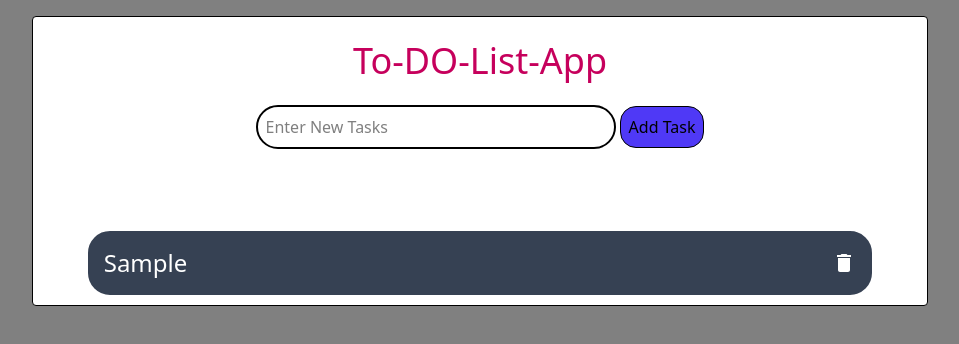
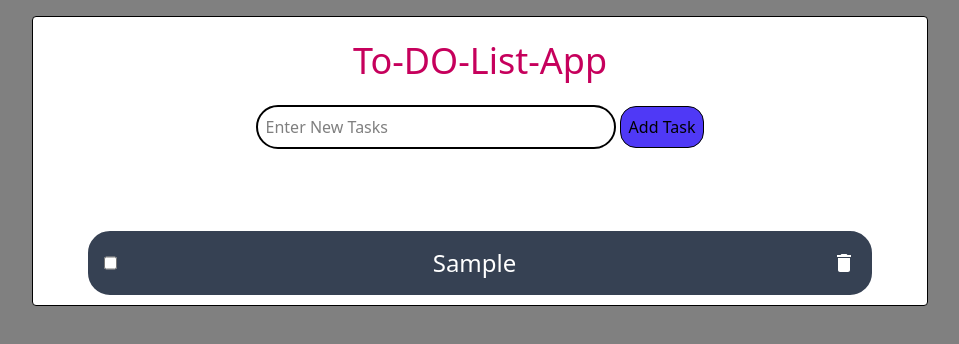
Before and after one commit to Elias-Takle/Todo-List-With-React, a React (Vite) app: page / in a window 1280 px wide. Both pictures are taken after typing "Sample" into the empty fields and a click on the button "Add Task". Shown: the top 344 px of the page, without its empty margins (160-1119 px from the left). Built offline with nearby package versions, Linux system fonts and the light colour scheme.

Commit message:
check box is added

```diff
--- a/src/components/TodoList.jsx
+++ b/src/components/TodoList.jsx
@@ -1,9 +1,16 @@
 import React from "react";
-import { useState } from "react";
+import { useState, useEffect } from "react";
 import { MdDelete } from "react-icons/md";
 function TodoList() {
-  const [tasks, setTasks] = useState([]);
+  const [tasks, setTasks] = useState(() => {
+    const savedTasks = localStorage.getItem("tasks");
+    return savedTasks ? JSON.parse(savedTasks) : [];
+  });
   const [newTask, setNewTask] = useState("");
+  useEffect(() => {
+    localStorage.setItem("tasks", JSON.stringify(tasks));
+  }, [tasks]);
+
   function addTask() {
     if (newTask.trim() !== "") {
       setTasks([...tasks, { text: newTask, completed: false }]);
@@ -12,6 +19,13 @@ function TodoList() {
   }
   const deleteTask = (index) => {
     setTasks(tasks.filter((_, i) => i !== index));
+  };
+  const toggleComplete = (index) => {
+    setTasks(
+      tasks.map((task, i) =>
+        i === index ? { ...task, completed: !task.completed } : task
+      )
+    );
   };
   return (
     <div className="bg-white w-[70%] h-100vh m-auto border rounded ">
@@ -26,7 +40,7 @@ function TodoList() {
         />
         <button
           onClick={addTask}
-          className="bg-indigo-600 p-2 border rounded-2xl"
+          className="bg-indigo-600 p-2 border rounded-2xl hover:scale-110"
         >
           Add Task
         </button>
@@ -37,6 +51,12 @@ function TodoList() {
             className="bg-gray-700 flex justify-between border-2 rounded-3xl m-2 p-4 text-2xl hover:bg-black"
             key={index}
           >
+            <input
+              type="checkbox"
+              checked={task.completed}
+              onChange={() => toggleComplete(index)}
+            />
+
             {task.text}
             <button onClick={() => deleteTask(index)}>
               <span>
```
